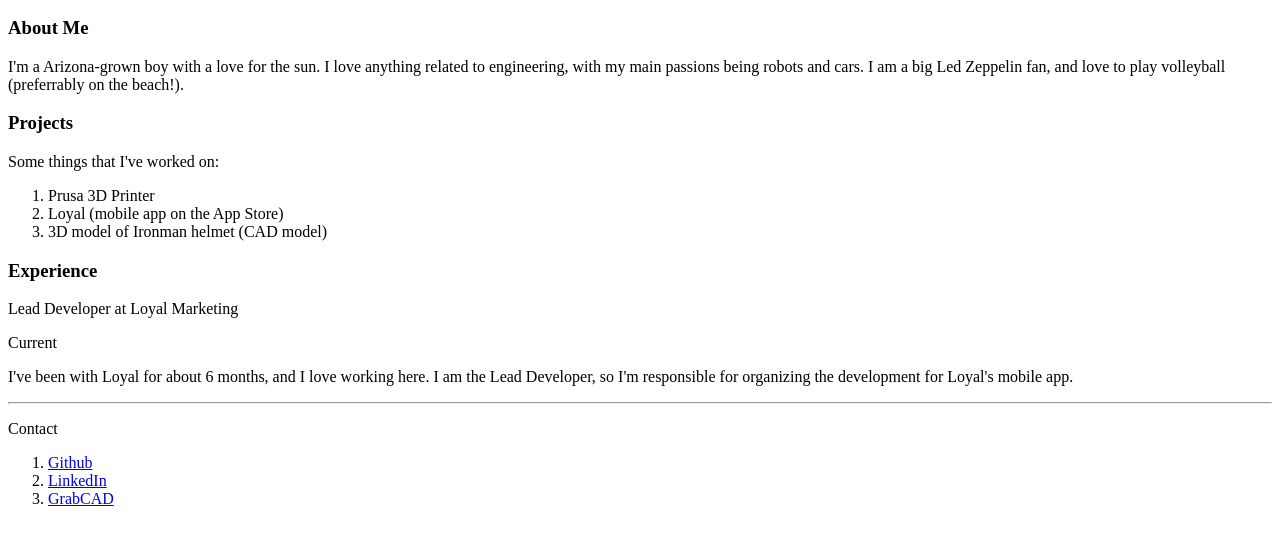
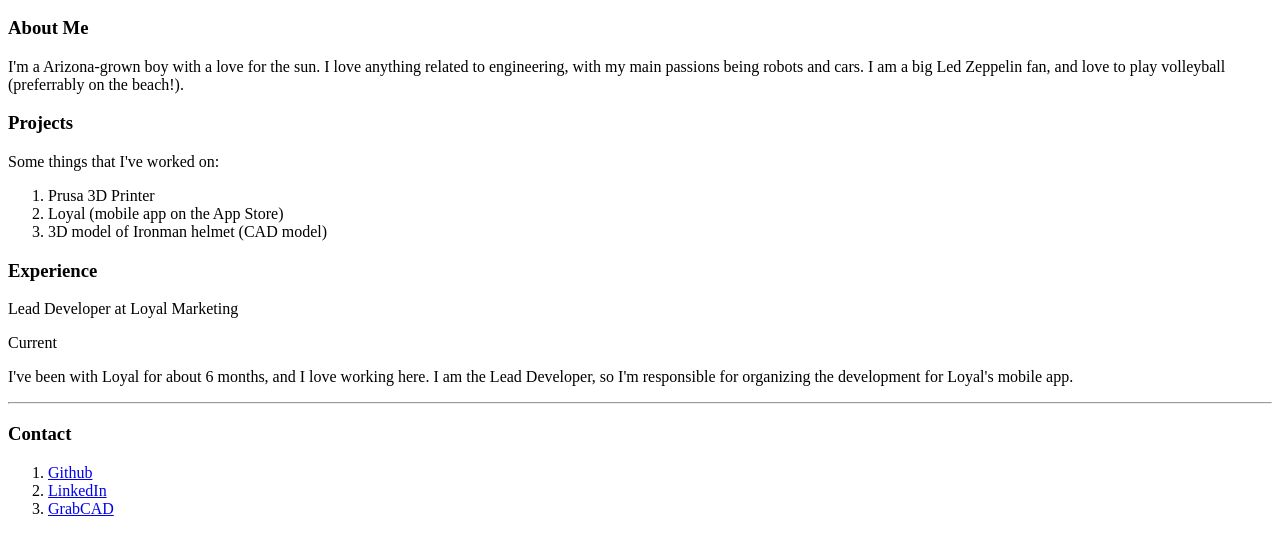
Before and after one commit to fullnelson14/portfolioMKII, a plain HTML site: page index.html in a window 1280 px wide. Shown: the part 110-662 px from the top of the page. Drawn offline with Linux system fonts and the light colour scheme.

Commit message:
fixed header

```diff
--- a/index.html
+++ b/index.html
@@ -35,7 +35,7 @@
     </p>
 
     <hr />
-    <p>Contact</p>
+    <h3>Contact</h3>
     <ol>
       <li><a href="https://github.com/fullnelson14">Github</a></li>
       <li><a href="https://www.linkedin.com/in/brad-j-nelson/">LinkedIn</a></li>
```
